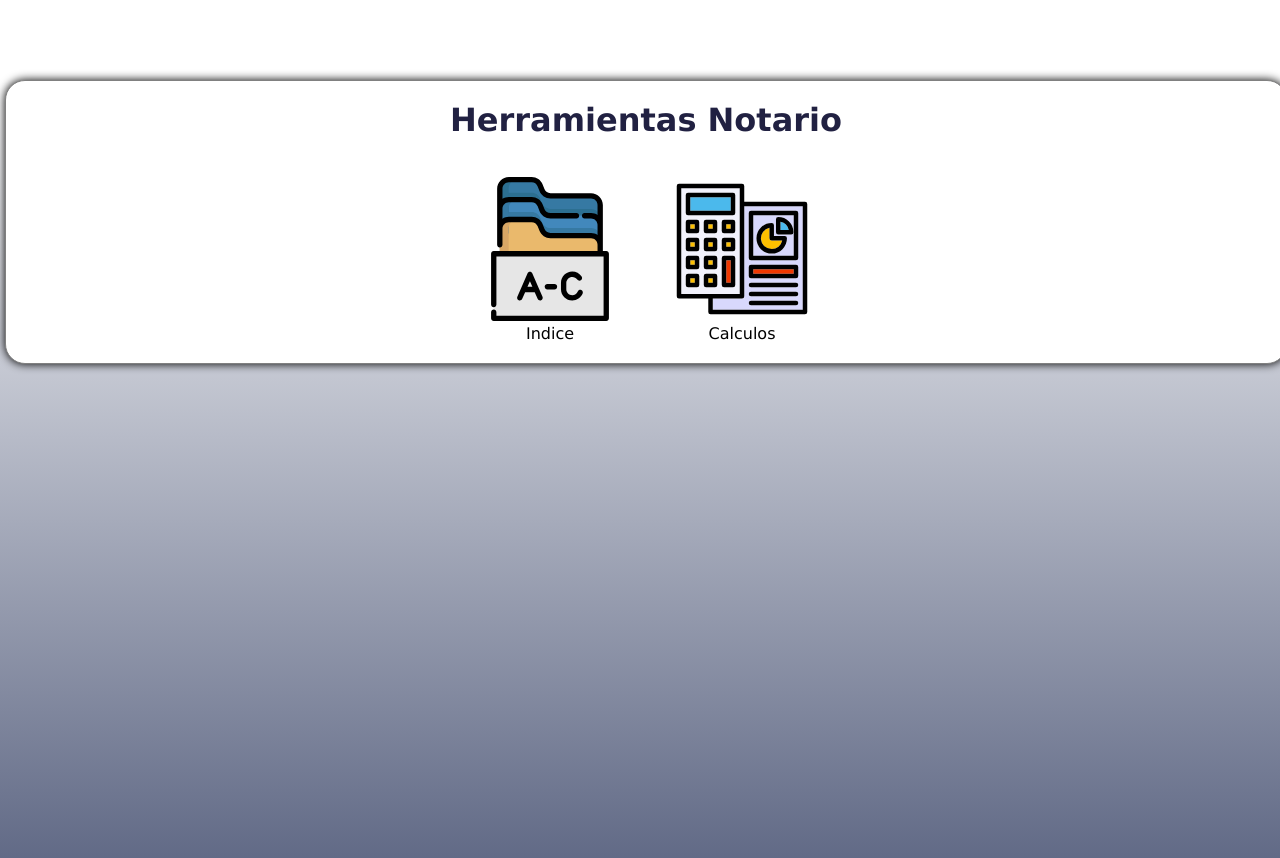
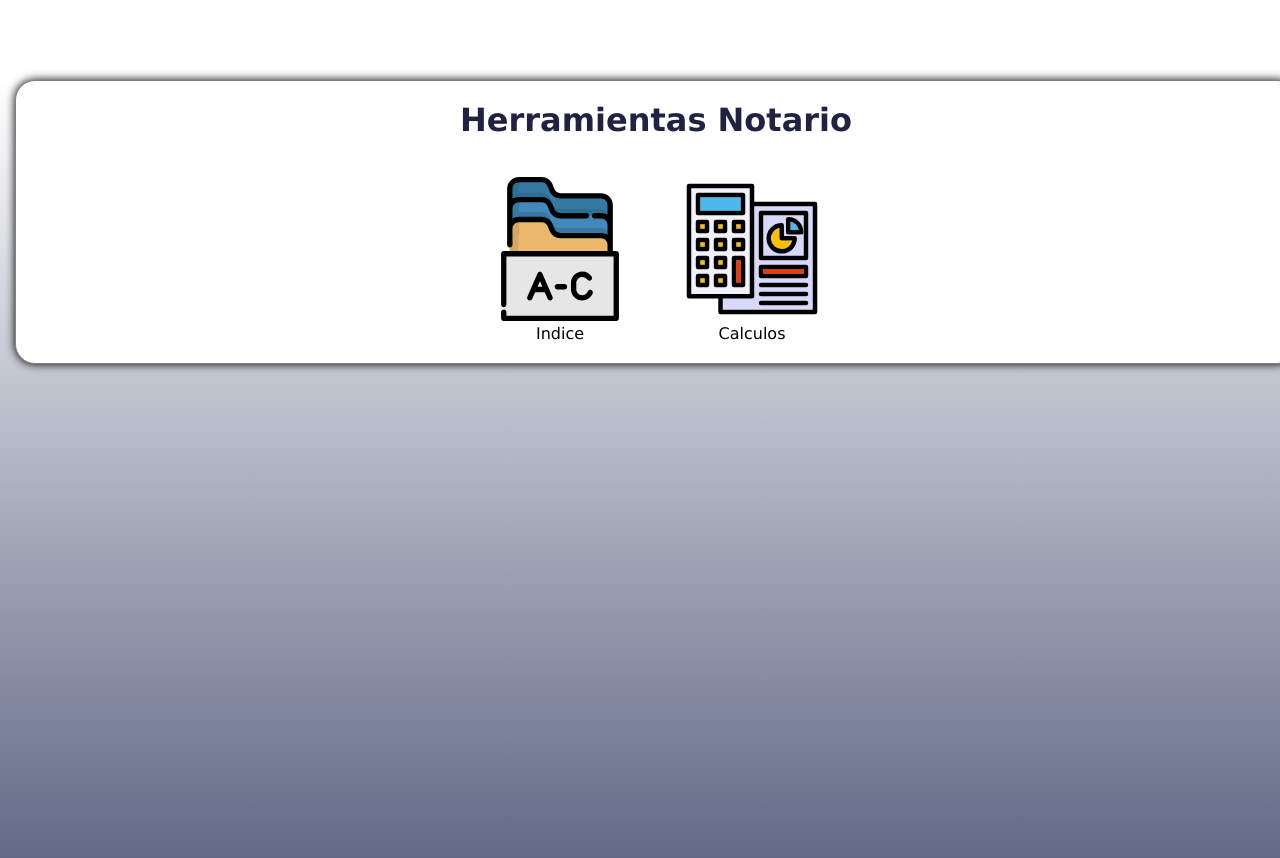
Before and after one commit to lexRojas/notario, a React (Create React App) app: page / in a window 1280 px wide. Shown: the top 858 px of the page. Built offline with nearby package versions, Linux system fonts and the light colour scheme.

Commit message:
15px border en cel

```diff
--- a/src/styles/styles.css
+++ b/src/styles/styles.css
@@ -103,7 +103,7 @@ select > option {
     flex-direction: column;
     flex-wrap: wrap;
     width: 100%;
-    margin: 5px;
+    margin: 15px;
     background-color: white;
     border-radius: 20px;
     border: solid gray 1px;
@@ -115,7 +115,7 @@ select > option {
     flex-direction: column;
     flex-wrap: wrap;
     width: 100%;
-    margin: 5px;
+    margin: 15px;
     background-color: white;
     border-radius: 20px;
     border: solid gray 1px;
--- a/src/styles/styles.scss
+++ b/src/styles/styles.scss
@@ -130,10 +130,10 @@ select>option{
 
    }
    .card{
-      @include card(100%, 200px,5px);
+      @include card(100%, 200px,15px);
    }
    .card-menu{
-      @include card(100%, 200px,5px);
+      @include card(100%, 200px,15px);
    }
 
 
```
Also changed, not shown: 1 other file (tests, documents, lock files or other folders).
